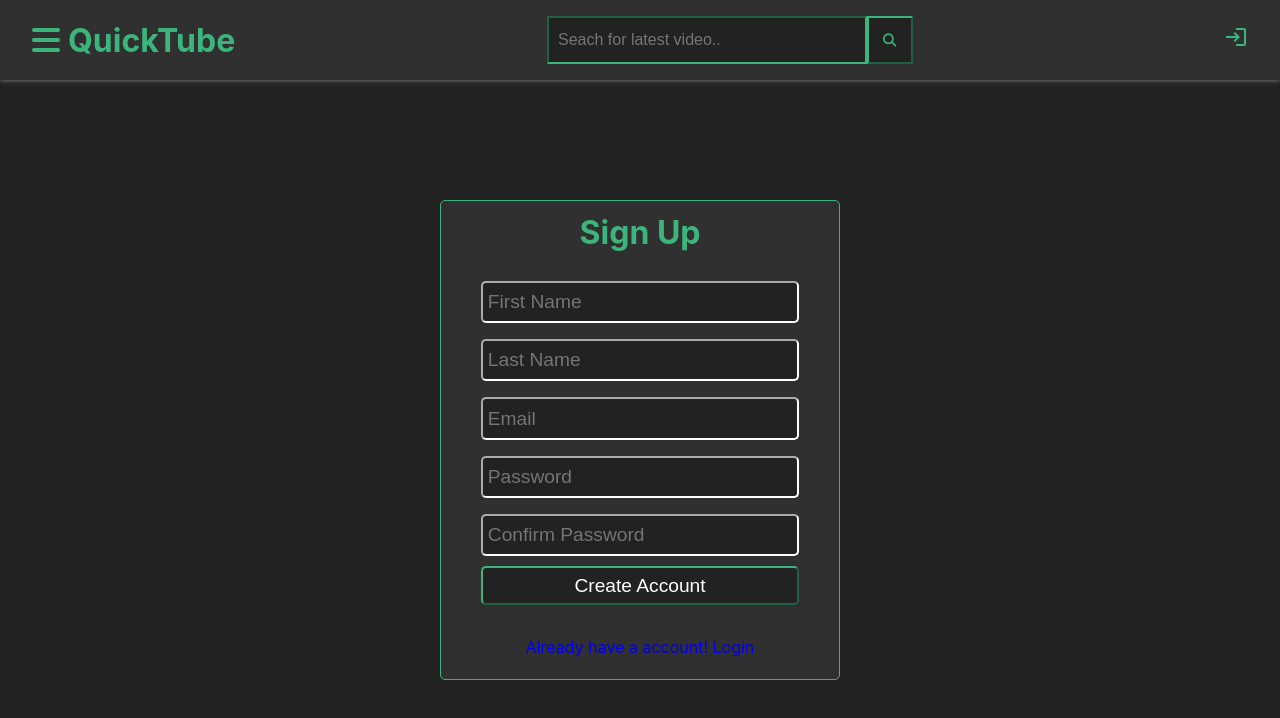
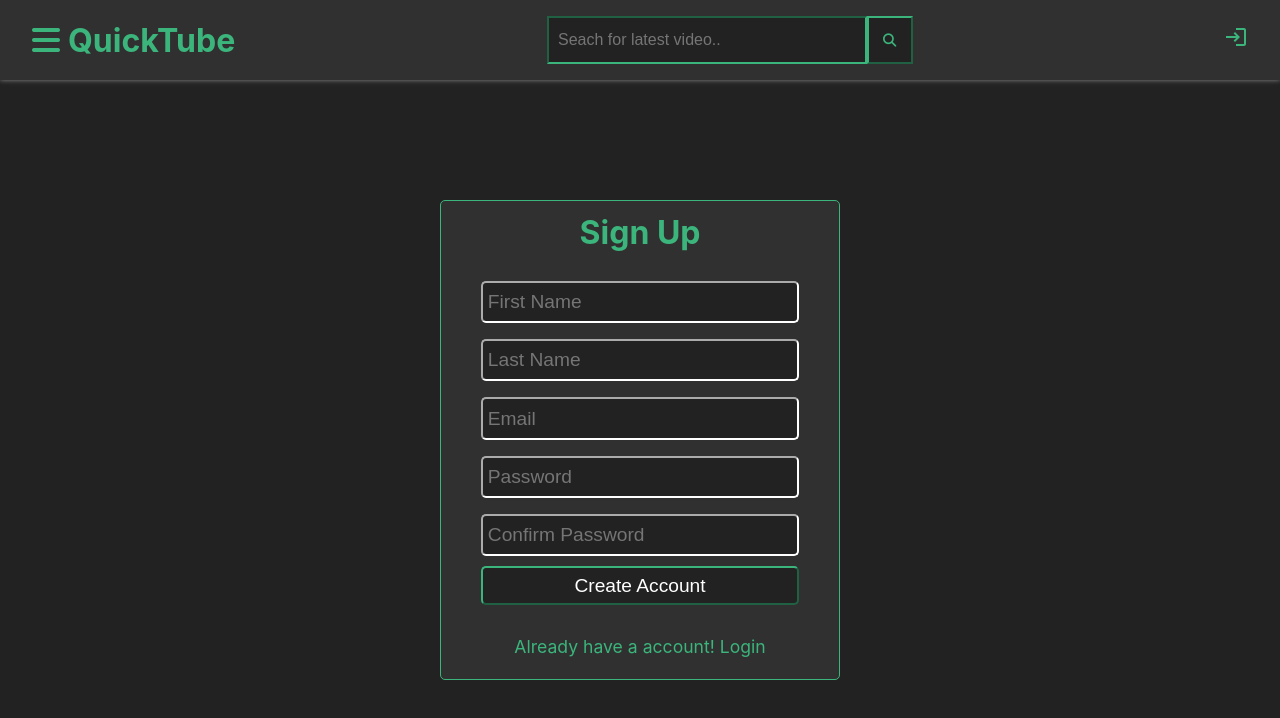
Before and after one commit to Rockyraven/QuickTube, a React (Create React App) app: page /signup in a window 1280 px wide. Shown: the top 718 px of the page. Built offline with nearby package versions, Linux system fonts and the light colour scheme; no server answers; what miragejs would draw is missing.

Commit message:
update link css

```diff
--- a/src/pages/profile-login/LoginPage.js
+++ b/src/pages/profile-login/LoginPage.js
@@ -48,8 +48,8 @@ export const LoginPage = () => {
         >
           Login
         </button>
+          <div > <Link to="/signup" ><p className="new-account">Create a new account</p>  </Link></div>
 
-        <Link to="/signup">Create a new account </Link>
       </div>
     </div>
   );
--- a/src/pages/profile-login/login.css
+++ b/src/pages/profile-login/login.css
@@ -47,3 +47,11 @@
 .login-button:hover, .demo-login-button:hover{
     color: var(--icon-color);
 }
+.new-account{
+    font-size: 1.1rem;
+    color: var(--icon-color);
+}
+.new-account:hover{
+    color: var(--white);
+    text-decoration: underline;
+}
--- a/src/pages/signup-page/SignUpPage.js
+++ b/src/pages/signup-page/SignUpPage.js
@@ -90,7 +90,7 @@ export const SignUpPage = () => {
         >
           Create Account
         </button>
-        <Link to="/login">Already have a account! Login </Link>
+        <Link to="/login"> <p className="new-account">Already have a account! Login</p>  </Link>
       </div>
     </div>
   );
```
